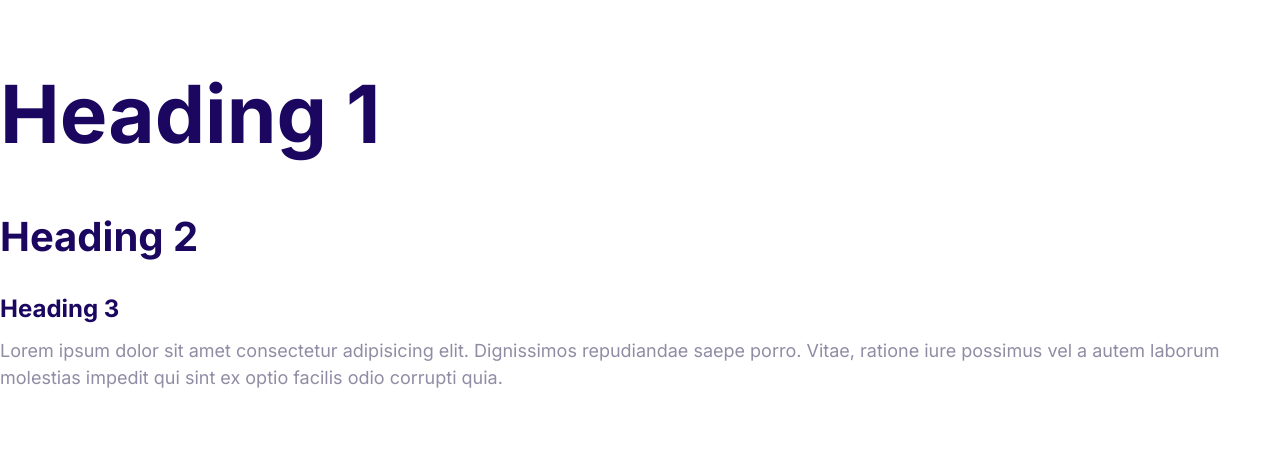
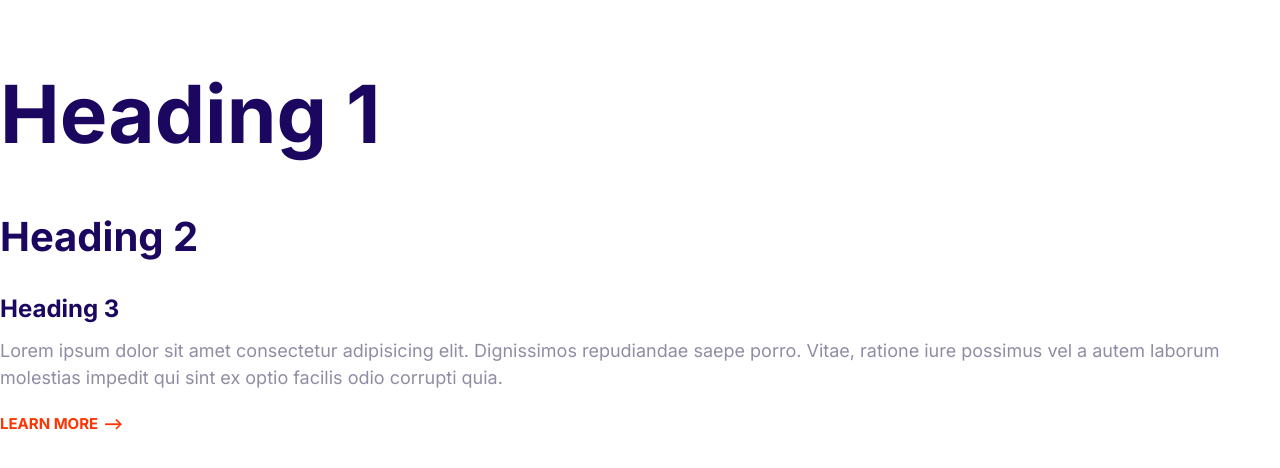
Before and after one commit to magriker/First_project, a plain HTML site: page html/index.html in a window 1280 px wide. Drawn offline with Linux system fonts and the light colour scheme.

Commit message:
Build the arrow link component.

```diff
--- a/css/styles.css
+++ b/css/styles.css
@@ -1,13 +1,15 @@
-html {
-  font-size: 62.5%;
-}
-
 :root {
   --color-primary: #2584ff;
   --color-secondary: #00d9ff;
   --color-accent: #ff3400;
   --color-headings: #1b0760;
   --color-body: #918ca4;
+}
+
+/* Typography */
+
+html {
+  font-size: 62.5%;
 }
 
 body {
@@ -41,6 +43,7 @@ p {
 }
 
 @media screen and (min-width: 1024px) {
+  /* Typography */
   body {
     font-size: 1.8rem;
   }
@@ -57,3 +60,32 @@ p {
     font-size: 2.4rem;
   }
 }
+
+/* Links */
+
+a {
+  text-decoration: none;
+}
+
+.link-arrow {
+  color: var(--color-accent);
+  text-transform: uppercase;
+  font-size: 2rem;
+  font-weight: bold;
+}
+
+.link-arrow::after {
+  content: "-->";
+  margin-left: 5px;
+  transition: margin 0.15s;
+}
+
+.link-arrow:hover::after {
+  margin-left: 10px;
+}
+
+@media screen and (min-width: 1024px) {
+  .link-arrow {
+    font-size: 1.5rem;
+  }
+}
--- a/html/index.html
+++ b/html/index.html
@@ -23,5 +23,7 @@
       repudiandae saepe porro. Vitae, ratione iure possimus vel a autem laborum
       molestias impedit qui sint ex optio facilis odio corrupti quia.
     </p>
+
+    <a href="#" class="link-arrow">Learn More</a>
   </body>
 </html>
```
Also changed, not shown: components/links.html (added, +1 -0 lines).
